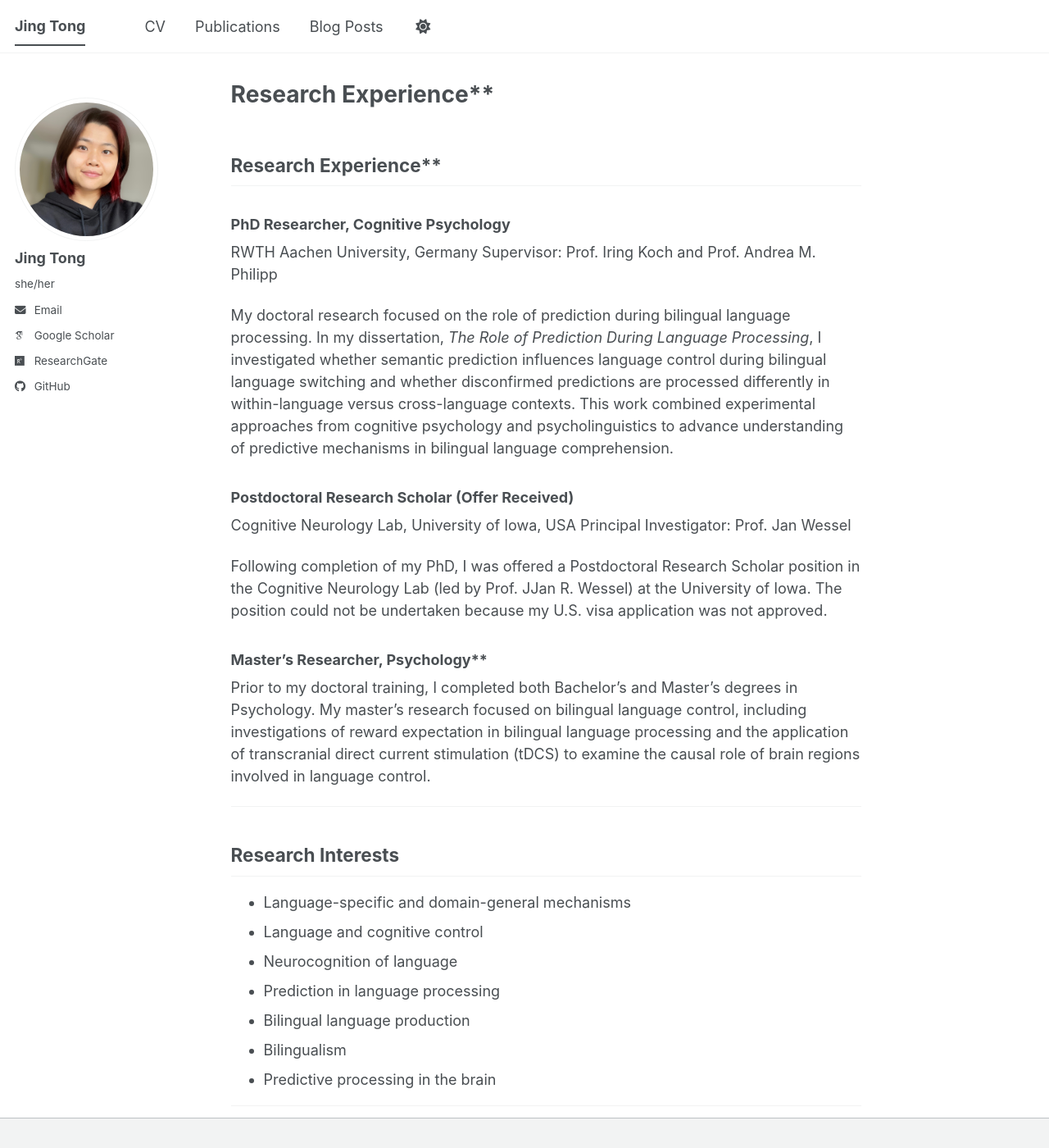
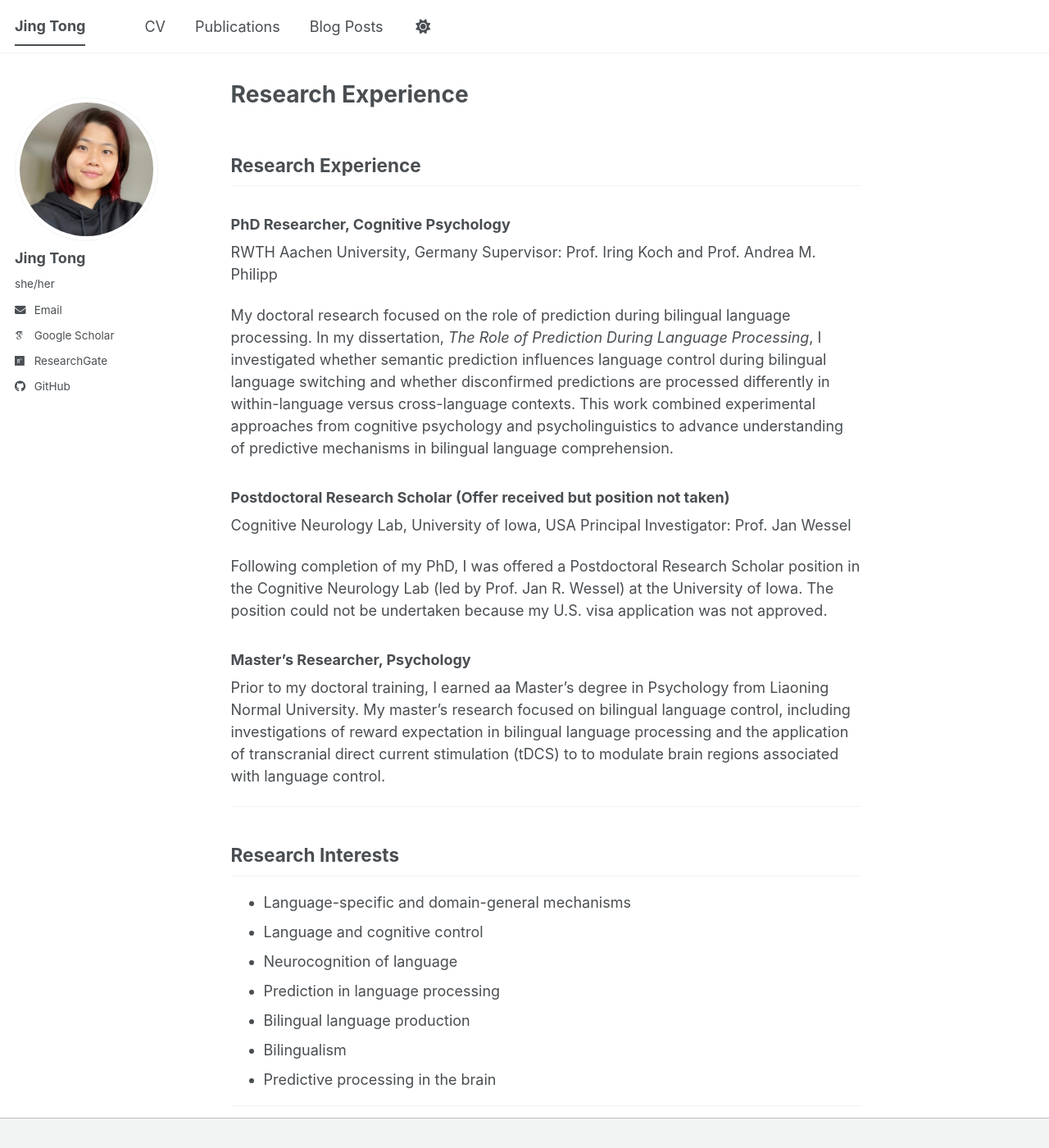
Before and after one commit to JingTong01/jingtong01.github.io, a Jekyll site: the page built from _pages/about.md, in a window 1280 px wide and 1400 px high. Shown: the whole window at 82% size. Built offline with Jekyll 4.4.1, drawn with Linux system fonts in a browser that asks for light colours; some web fonts are replaced; a script bundle is joined from its source files by our own code; library files that are not in the unit come from our copies; our own code applies the rules of GitHub Pages for plain Markdown files.

Commit message:
Update about.md

```diff
--- a/_pages/about.md
+++ b/_pages/about.md
@@ -6,7 +6,7 @@ redirect_from:
   - /about.html
 ---
 
-## Research Experience**
+## Research Experience
 
 ### PhD Researcher, Cognitive Psychology
 RWTH Aachen University, Germany
@@ -14,15 +14,15 @@ Supervisor: Prof. Iring Koch and Prof. Andrea M. Philipp
 
 My doctoral research focused on the role of prediction during bilingual language processing. In my dissertation, *The Role of Prediction During Language Processing*, I investigated whether semantic prediction influences language control during bilingual language switching and whether disconfirmed predictions are processed differently in within-language versus cross-language contexts. This work combined experimental approaches from cognitive psychology and psycholinguistics to advance understanding of predictive mechanisms in bilingual language comprehension.
 
-### Postdoctoral Research Scholar (Offer Received)
+### Postdoctoral Research Scholar (Offer received but position not taken)
 Cognitive Neurology Lab, University of Iowa, USA
 Principal Investigator: Prof. Jan Wessel
 
-Following completion of my PhD, I was offered a Postdoctoral Research Scholar position in the Cognitive Neurology Lab (led by Prof. JJan R. Wessel) at the University of Iowa. The position could not be undertaken because my U.S. visa application was not approved.
+Following completion of my PhD, I was offered a Postdoctoral Research Scholar position in the Cognitive Neurology Lab (led by Prof. Jan R. Wessel) at the University of Iowa. The position could not be undertaken because my U.S. visa application was not approved.
 
-### Master’s Researcher, Psychology**
+### Master’s Researcher, Psychology
 
-Prior to my doctoral training, I completed both Bachelor's and Master's degrees in Psychology. My master's research focused on bilingual language control, including investigations of reward expectation in bilingual language processing and the application of transcranial direct current stimulation (tDCS) to examine the causal role of brain regions involved in language control.
+Prior to my doctoral training, I earned aa Master's degree in Psychology from Liaoning Normal University. My master's research focused on bilingual language control, including investigations of reward expectation in bilingual language processing and the application of transcranial direct current stimulation (tDCS) to to modulate brain regions associated with language control.
 
 
 ---
```
